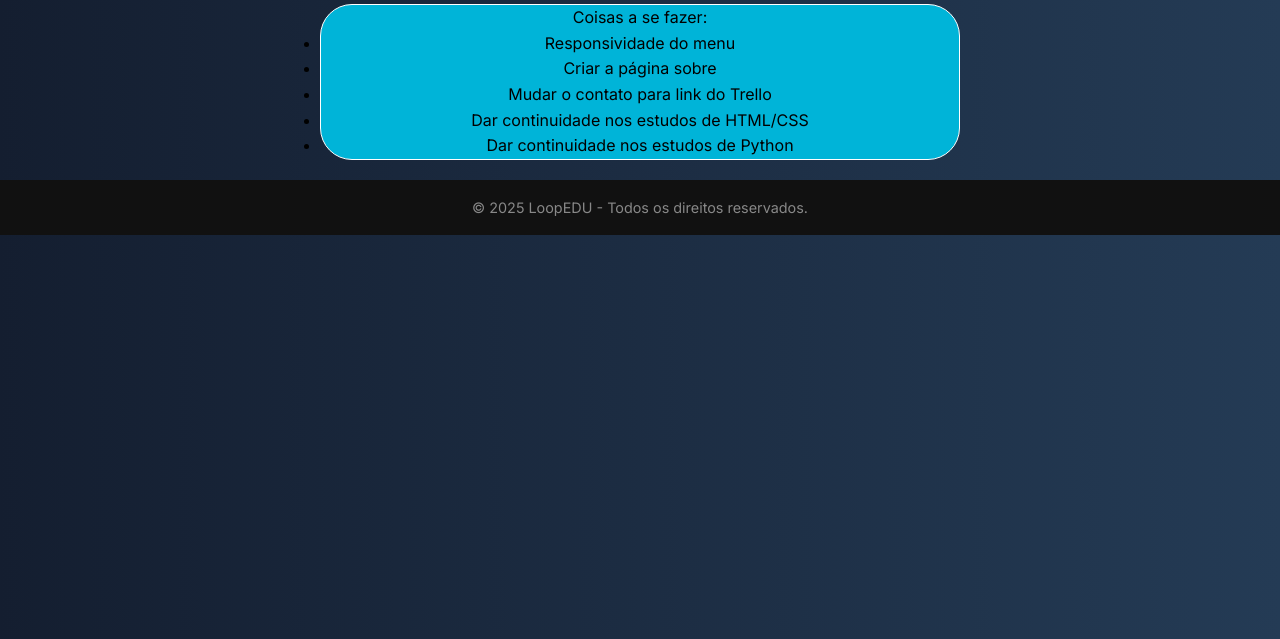
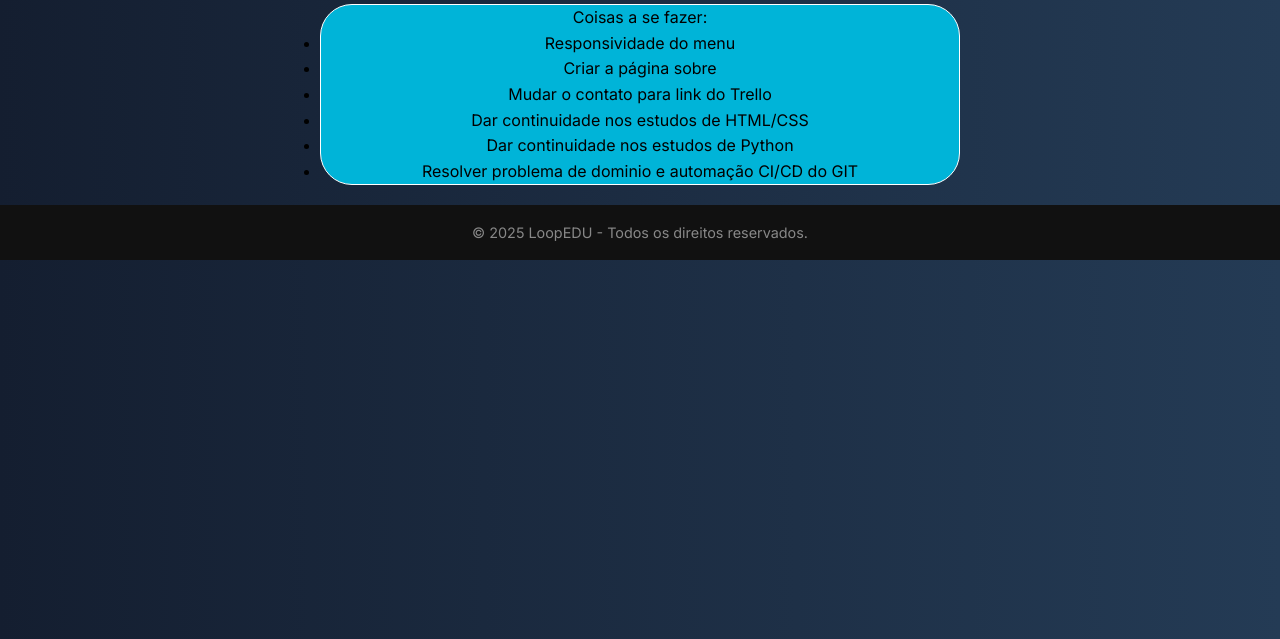
Before and after one commit to viniciusnae/anhanguera-repo, a plain HTML site: page projetos.html in a window 1280 px wide. Shown: the part 161-800 px from the top of the page. Drawn offline with Linux system fonts and the light colour scheme.

Commit message:
Update projetos.html

```diff
--- a/projetos.html
+++ b/projetos.html
@@ -27,6 +27,7 @@
     <li>Mudar o contato para link do Trello</li>
     <li>Dar continuidade nos estudos de HTML/CSS</li>
     <li>Dar continuidade nos estudos de Python</li>
+    <li>Resolver problema de dominio e automação CI/CD do GIT</li>
 </ul>
 </div>
 <footer>
```
